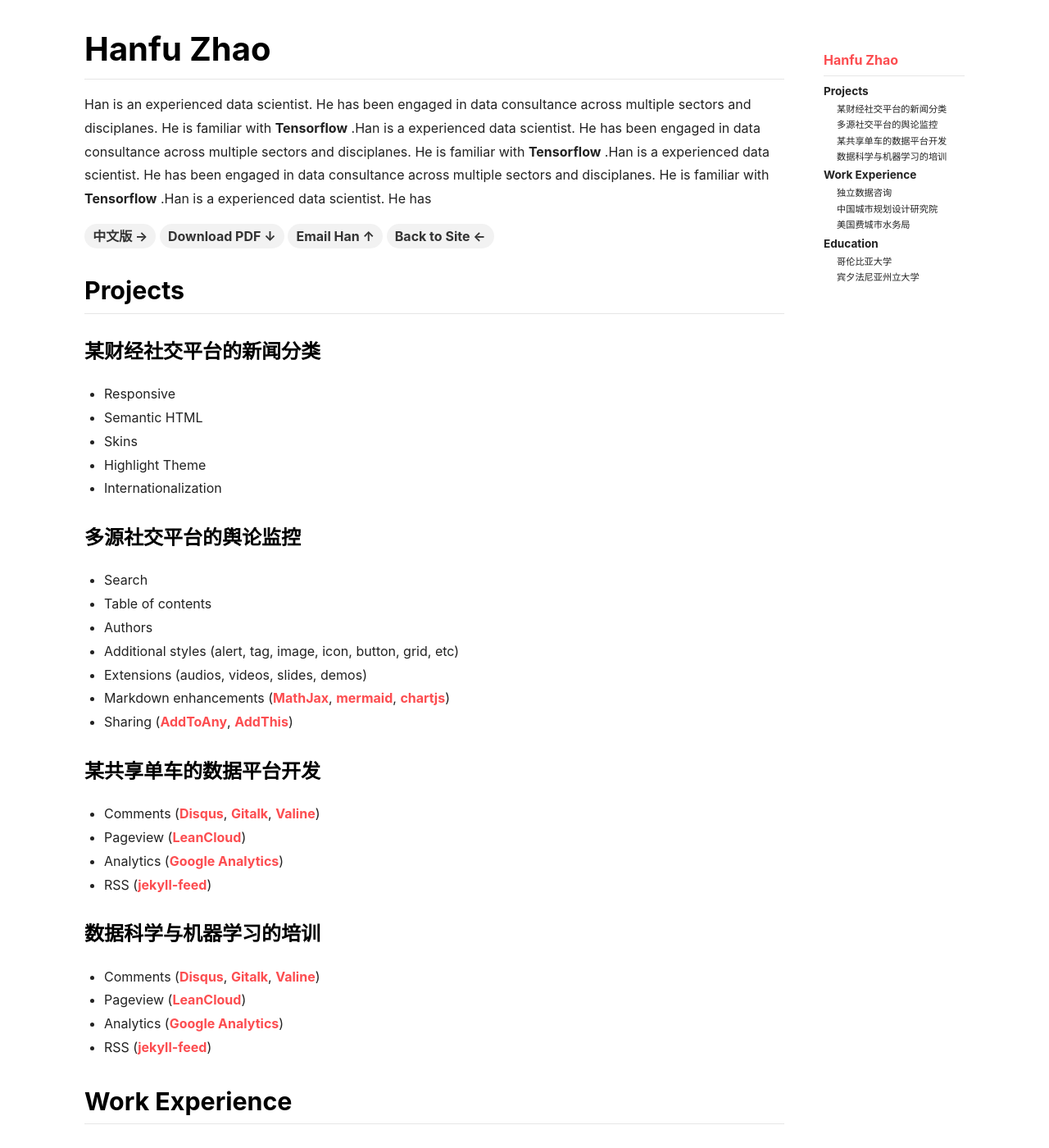
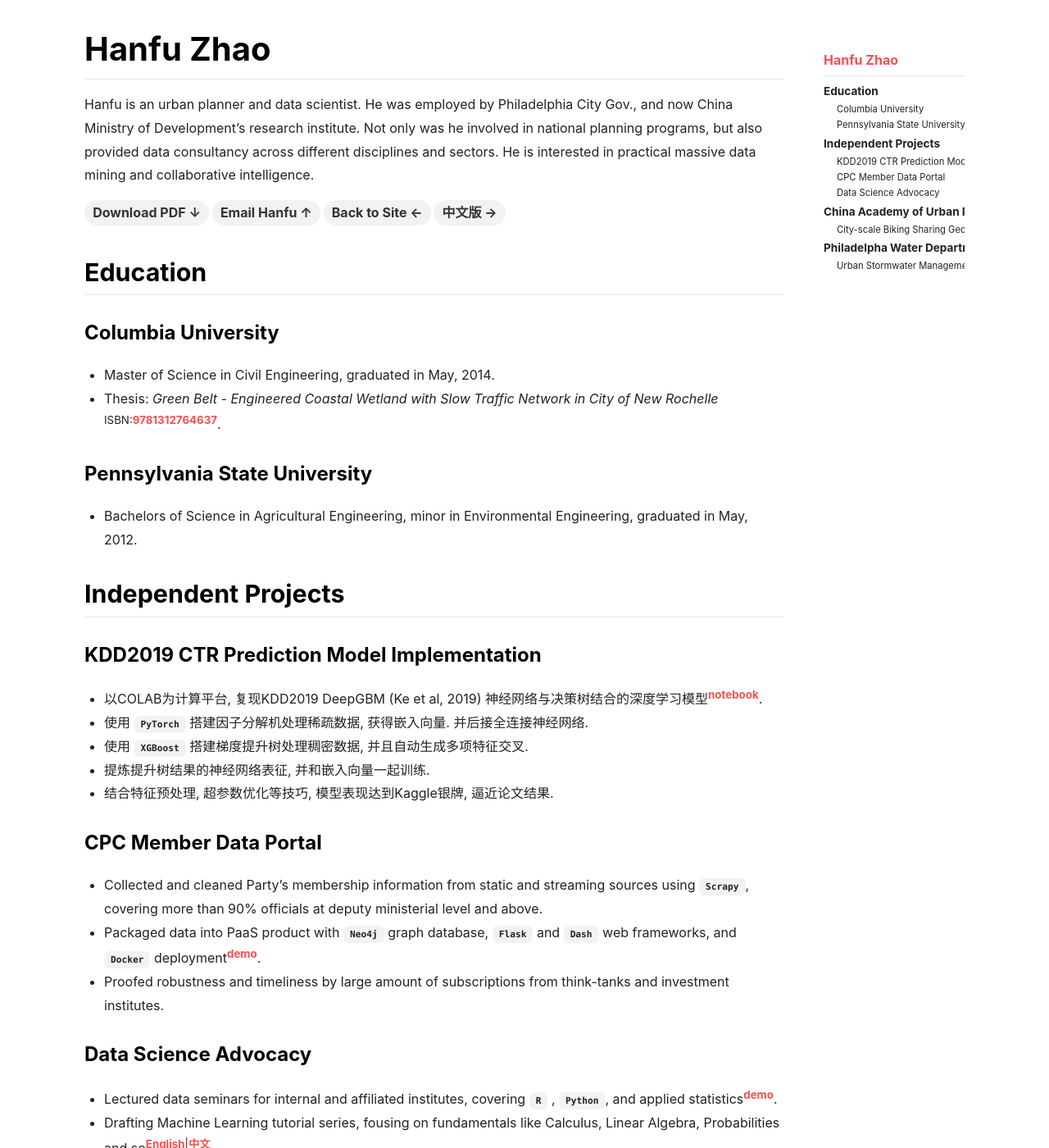
Before and after one commit to hanfu/hanfu.github.io, a Jekyll site: the page built from resume_en.md, in a window 1280 px wide and 1400 px high. Shown: the whole window at 82% size. Built offline with Jekyll 4.4.1, drawn with Linux system fonts in a browser that asks for light colours; nearby versions of some CDN libraries; our own code applies the rules of GitHub Pages for plain Markdown files; some of the changed text lies outside the part shown.

Commit message:
updated resume in en and cn

```diff
--- a/resume.md
+++ /dev/null
@@ -1,88 +0,0 @@
----
-layout: article
-key: page-about
-show_title: false
-aside:
-  toc: true
-header: false
-# footer: false
-permalink: /resume.html
-sitemap: false
----
-# Hanfu Zhao
-
-Han is an experienced data scientist. He has been engaged in data consultance across multiple sectors and disciplanes. He is familiar with **Tensorflow** .Han is a experienced data scientist. He has been engaged in data consultance across multiple sectors and disciplanes. He is familiar with **Tensorflow** .Han is a experienced data scientist. He has been engaged in data consultance across multiple sectors and disciplanes. He is familiar with **Tensorflow** .Han is a experienced data scientist. He has
-
-[中文版 →](/jianli.html){:.button.button--secondary.button--pill}
-[Download PDF ↓](/assets/resume.pdf){:.button.button--secondary.button--pill}
-[Email Han ↑](mailto:zhhfu29@gmail.com){:.button.button--secondary.button--pill}
-[Back to Site ←](/){:.button.button--secondary.button--pill}
-
-## Projects
-
-### 某财经社交平台的新闻分类
-
-- Responsive
-- Semantic HTML
-- Skins
-- Highlight Theme
-- Internationalization
-
-### 多源社交平台的舆论监控
-
-- Search
-- Table of contents
-- Authors
-- Additional styles (alert, tag, image, icon, button, grid, etc)
-- Extensions (audios, videos, slides, demos)
-- Markdown enhancements ([MathJax](https://www.mathjax.org/), [mermaid](https://mermaidjs.github.io/), [chartjs](http://www.chartjs.org/))
-- Sharing ([AddToAny](https://www.addtoany.com/), [AddThis](https://www.addthis.com/))
-
-### 某共享单车的数据平台开发
-
-- Comments ([Disqus](https://disqus.com/), [Gitalk](https://gitalk.github.io/), [Valine](https://valine.js.org/en/))
-- Pageview ([LeanCloud](https://leancloud.cn/))
-- Analytics ([Google Analytics](https://analytics.google.com/analytics/web/))
-- RSS ([jekyll-feed](https://github.com/jekyll/jekyll-feed))
-
-### 数据科学与机器学习的培训
-
-- Comments ([Disqus](https://disqus.com/), [Gitalk](https://gitalk.github.io/), [Valine](https://valine.js.org/en/))
-- Pageview ([LeanCloud](https://leancloud.cn/))
-- Analytics ([Google Analytics](https://analytics.google.com/analytics/web/))
-- RSS ([jekyll-feed](https://github.com/jekyll/jekyll-feed))
-
-## Work Experience
-
-### 独立数据咨询
-
-- Responsive
-- Semantic HTML
-- Skins
-- Highlight Theme
-- Internationalization
-
-### 中国城市规划设计研究院
-
-- Search
-- Table of contents
-- Authors
-- Additional styles (alert, tag, image, icon, button, grid, etc)
-- Extensions (audios, videos, slides, demos)
-- Markdown enhancements ([MathJax](https://www.mathjax.org/), [mermaid](https://mermaidjs.github.io/), [chartjs](http://www.chartjs.org/))
-- Sharing ([AddToAny](https://www.addtoany.com/), [AddThis](https://www.addthis.com/))
-
-### 美国费城市水务局
-
-规划设计费城的城市雨水循环系统.
-
-- 规划设计费城的城市雨水循环系统.
-
-
-## Education
-
-### 哥伦比亚大学
-: MS
-
-### 宾夕法尼亚州立大学
-: BS
--- /dev/null
+++ b/resume_en.md
@@ -0,0 +1,61 @@
+---
+layout: article
+key: page-about
+show_title: false
+title: Resume
+aside:
+  toc: true
+header: false
+# footer: false
+permalink: /resume.html
+sitemap: false
+---
+# Hanfu Zhao
+
+Hanfu is an urban planner and data scientist. He was employed by Philadelphia City Gov., and now China Ministry of Development's research institute. Not only was he involved in national planning programs, but also provided data consultancy across different disciplines and sectors. He is interested in practical massive data mining and collaborative intelligence.
+
+<sup>[Download PDF ↓](/assets/jianli.pdf){:.button.button--secondary.button--pill} [Email Hanfu ↑](mailto:zhhfu29@gmail.com){:.button.button--secondary.button--pill} [Back to Site ←](/){:.button.button--secondary.button--pill} [中文版 →](/jianli.html){:.button.button--secondary.button--pill}</sup>
+
+## Education
+
+### Columbia University
+- Master of Science in Civil Engineering, graduated in May, 2014.
+- Thesis: _Green Belt - Engineered Coastal Wetland with Slow Traffic Network in City of New Rochelle_ <sup>ISBN:[9781312764637](http://www.lulu.com/us/en/shop/urban-design-lab/alternative-futures-for-new-rochelle/ebook/product-21958564.html)</sup>.
+
+### Pennsylvania State University
+- Bachelors of Science in Agricultural Engineering, minor in Environmental Engineering, graduated in May, 2012.
+
+## Independent Projects
+
+### KDD2019 CTR Prediction Model Implementation
+- 以COLAB为计算平台, 复现KDD2019 DeepGBM (Ke et al, 2019) 神经网络与决策树结合的深度学习模型<sup>[notebook](/)</sup>.
+- 使用 __`PyTorch`__ 搭建因子分解机处理稀疏数据, 获得嵌入向量.
+并后接全连接神经网络.
+- 使用 __`XGBoost`__ 搭建梯度提升树处理稠密数据, 并且自动生成多项特征交叉.
+- 提炼提升树结果的神经网络表征, 并和嵌入向量一起训练.
+- 结合特征预处理, 超参数优化等技巧, 模型表现达到Kaggle银牌, 逼近论文结果.
+
+### CPC Member Data Portal
+- Collected and cleaned Party's membership information from static and streaming sources using __`Scrapy`__, covering more than 90% officials at deputy ministerial level and above.
+- Packaged data into PaaS product with __`Neo4j`__ graph database, __`Flask`__ and __`Dash`__ web frameworks, and __`Docker`__ deployment<sup>[demo](/)</sup>.
+- Proofed robustness and timeliness by large amount of subscriptions from think-tanks and investment institutes.
+
+
+### Data Science Advocacy
+- Lectured data seminars for internal and affiliated institutes, covering __`R`__ , __`Python`__, and applied statistics<sup>[demo](/data/R-Introduction)</sup>.
+- Drafting Machine Learning tutorial series, fousing on fundamentals like Calculus, Linear Algebra, Probabilities and so<sup>[English](https://en.vintageml.com)|[中文](https://zh.vintageml.com)</sup>.
+
+
+## China Academy of Urban Planning and Design
+
+### City-scale Biking Sharing Geographic Dashboard
+- Identified user patterns and overloading areas using temporal-spatial models with __`Python`__.
+- The visualization provided the professionals with intuitive data understanding and city-scale operation's comprehension, and data backed policy making.
+
+## Philadelpha Water Department
+
+### Urban Stormwater Management
+- Provided technical support and project management for the 5-year progress compliance of the City’s $1.5 billion Stormwater Infrastructure program.
+- Developed interactive dashboard for stormwater monitoring data to process, store visualize data for engineering inference, using  __`R`__ and __`PostgreSQL`__<sup>[demo](/)</sup>.
+- Piloted projects with first-time implemented technologies in the city.
+- Coordinated federal granted research programs across five collaborating universities.
```
Also changed, not shown: resume_cn.md (+20 -24 lines), 1 other file.
